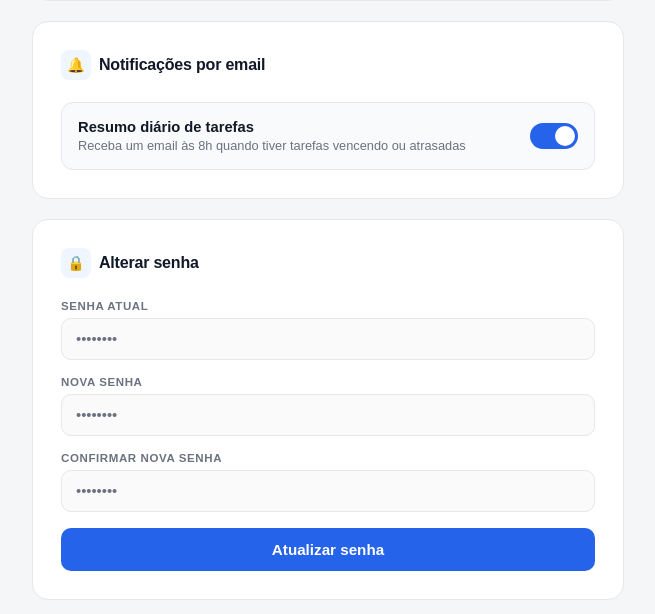
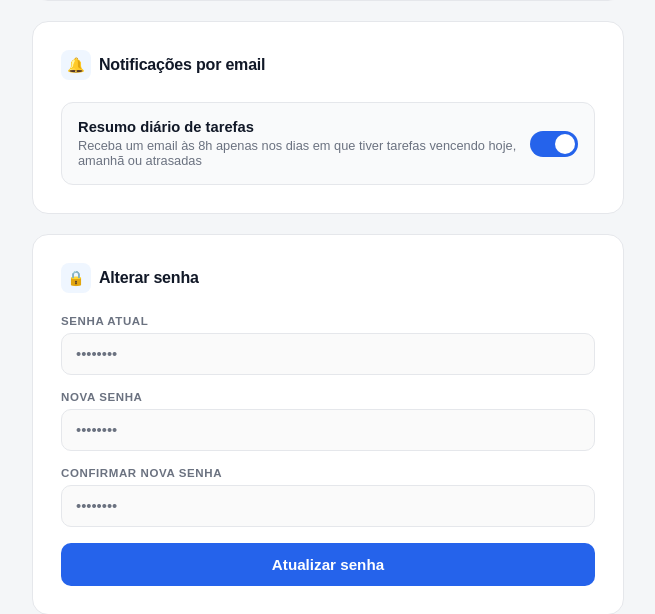
Before and after one commit to mateusmendess/taskflow-webapp, a Flask app: page /perfil in a window 1280 px wide. Shown: the part 526-1140 px from the top of the page, without its empty margins (312-967 px from the left). Run offline with Flask 3, Linux system fonts and the light colour scheme; the visitor is signed in with stand-in values (Sample User, id 1).

Commit message:
fix: corrigir texto do toggle de notificações

```diff
--- a/app/templates/perfil.html
+++ b/app/templates/perfil.html
@@ -77,7 +77,7 @@
             <div style="display:flex; align-items:center; justify-content:space-between; padding:16px; background:var(--tf-surface-2); border:1.5px solid var(--tf-border); border-radius:12px;">
                 <div>
                     <div style="font-size:0.92rem; font-weight:700; color:var(--tf-text);">Resumo diário de tarefas</div>
-                    <div style="font-size:0.8rem; color:var(--tf-muted); margin-top:3px;">Receba um email às 8h quando tiver tarefas vencendo ou atrasadas</div>
+                    <div style="font-size:0.8rem; color:var(--tf-muted); margin-top:3px;">Receba um email às 8h apenas nos dias em que tiver tarefas vencendo hoje, amanhã ou atrasadas</div>
                 </div>
                 <label class="toggle-switch">
                     <input type="checkbox" name="email_notifications"
```
